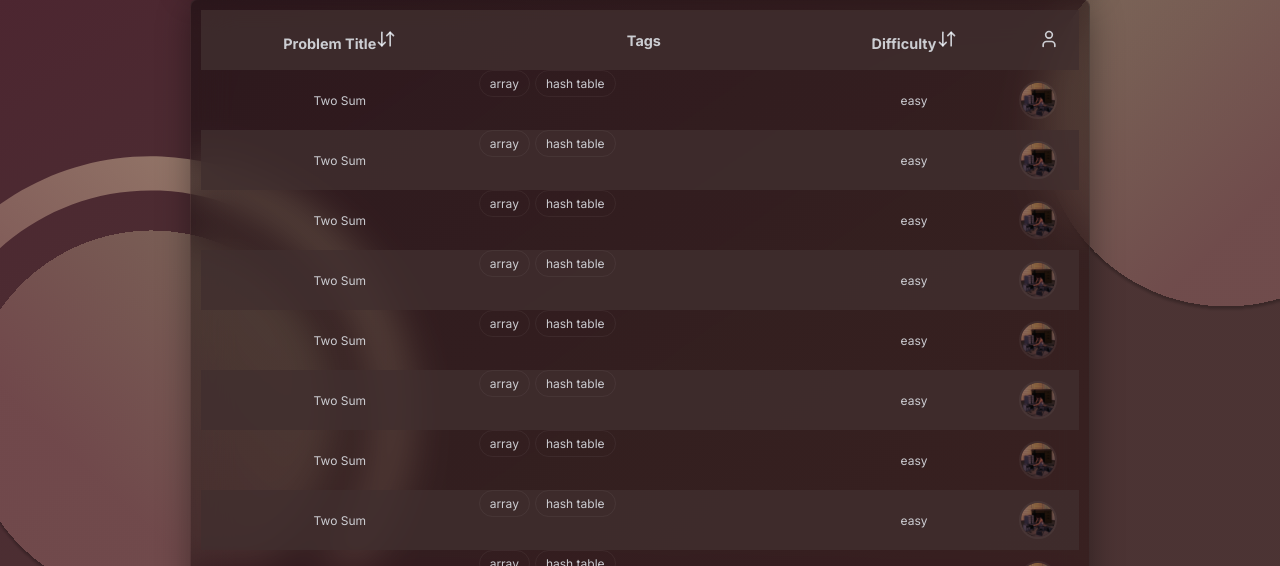
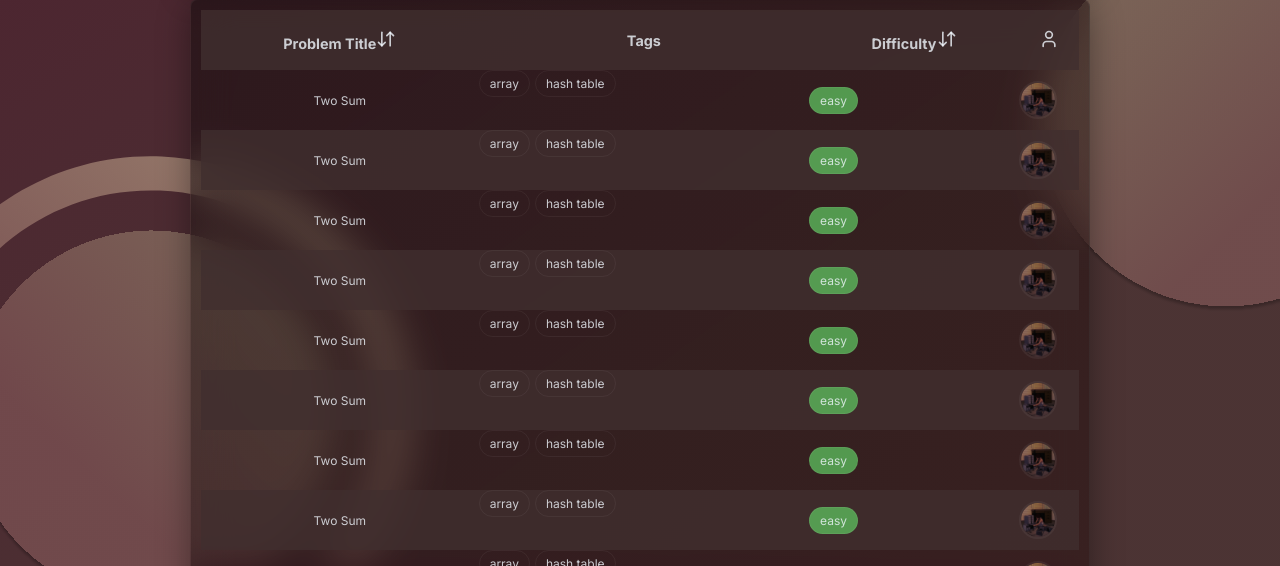
Before and after one commit to rivasjoaquin02/codeforces-clone-frontend, a Next.js app: page /problems in a window 1280 px wide. Shown: the part 234-800 px from the top of the page. Built offline with nearby package versions, Linux system fonts and the light colour scheme; no server answers.

Commit message:
added Server Side Search for the list of problems

```diff
--- a/app/problems/[id]/page.tsx
+++ b/app/problems/[id]/page.tsx
@@ -30,14 +30,12 @@ const getProblem = async (id: string): Promise<Problem | undefined> => {
 };
 
 const ProblemIdPage = async ({ params }: Props) => {
-    console.log(params.id);
-
     // const problem = await getProblem(params.id);
 
     const problem: ProblemDB = {
         title: "Title Example",
         description: "Description ....",
-        difficulty: "medium",
+        difficulty: "easy",
         example_input: "6 5 43 2 1 1 ",
         example_output: " 3 4 5 34 2 1",
         id: "64c18c406486fc32c9e2dc62",
--- a/app/problems/page.tsx
+++ b/app/problems/page.tsx
@@ -1,6 +1,7 @@
-import ProblemsList from "@/components/Problems/ProblemsList";
+import { ProblemDB } from "@/types";
+import Problems from "@/components/Problems/Problems";
+import Pagination from "@/components/ui/Pagination/Pagination";
 import { getProblems } from "@/services/problems";
-import { ProblemDB } from "@/types";
 
 const MOCH_PROBLEM: ProblemDB = {
     id: "1",
@@ -14,6 +15,20 @@ const MOCH_PROBLEM: ProblemDB = {
     tags: ["array", "hash table"],
 };
 
+const isMatch = (
+    problem: ProblemDB,
+    title?: string,
+    difficulty?: string
+): boolean => {
+    let match = true;
+    if (problem) {
+        if (title)
+            match = problem.title.toLowerCase().includes(title.toLowerCase());
+        if (difficulty) match = problem.difficulty === difficulty;
+    }
+    return match;
+};
+
 const ProblemsPage = async ({
     searchParams,
 }: {
@@ -21,6 +36,9 @@ const ProblemsPage = async ({
 }) => {
     const page = searchParams["page"] ?? "1";
     const per_page = searchParams["per_page"] ?? "10";
+
+    const filterByTitle = searchParams["title"] ?? "";
+    const filterByDifficulty = searchParams["difficulty"] ?? "";
 
     const start = (Number(page) - 1) * Number(per_page);
     const end = start + Number(per_page);
@@ -32,17 +50,24 @@ const ProblemsPage = async ({
             ...v,
             id: idx.toString(),
         }));
-    const entries = problems.slice(start, end);
+    const entries = problems
+        .slice(start, end)
+        .filter((problem) =>
+            isMatch(problem, filterByTitle[0], filterByDifficulty[0])
+        );
 
-    console.log(problems);
+    // console.log(problems);
     // console.log(page, per_page, start, end);
 
     return (
-        <ProblemsList
-            problems={entries}
-            hasPrevPage={start > 0}
-            hasNextPage={end < problems.length}
-        />
+        <>
+            <Problems.SearchBar />
+            <Problems.Table problems={entries} />
+            <Pagination
+                hasPrevPage={start > 0}
+                hasNextPage={end < problems.length}
+            />
+        </>
     );
 };
 
--- a/components/Problems/BoxTitleDifficultyTags.tsx
+++ b/components/Problems/BoxTitleDifficultyTags.tsx
@@ -1,31 +1,26 @@
 import BoxContainer from "../BoxContainer";
-import Input from "../ui/Input/Input";
 import Tag from "../ui/Tag/Tag";
 
 interface Props {
     title: string;
     difficulty: "easy" | "medium" | "hard";
     tags: Array<string>;
-    handleChangeTitle?: (value: string) => void;
-    handleChangeDifficulty?: (value: string) => void;
-    handleChangeTags?: (values: Array<string>) => void;
 }
 
-const BoxTitleDifficultyTags = ({
-    title,
-    difficulty,
-    tags,
-    handleChangeTitle,
-    handleChangeDifficulty,
-    handleChangeTags,
-}: Props) => (
+const BoxTitleDifficultyTags = ({ title, difficulty, tags }: Props) => (
     <BoxContainer style={{ gridRow: "span 2" }}>
         <h3>{title}</h3>
         <h3>Difficulty</h3>
         <div className="tag-container">
-            <Tag selected={difficulty === "easy"}>easy</Tag>
-            <Tag selected={difficulty === "medium"}>medium</Tag>
-            <Tag selected={difficulty === "hard"}>hard</Tag>
+            <Tag difficulty={difficulty === "easy" ? difficulty : undefined}>
+                easy
+            </Tag>
+            <Tag difficulty={difficulty === "medium" ? difficulty : undefined}>
+                medium
+            </Tag>
+            <Tag difficulty={difficulty === "hard" ? difficulty : undefined}>
+                hard
+            </Tag>
         </div>
         <h3>Tags</h3>
         <div className="tag-container">
--- a/components/Problems/ProblemInfo.tsx
+++ b/components/Problems/ProblemInfo.tsx
@@ -6,8 +6,6 @@ interface Props {
 }
 
 const ProblemInfo = ({ data }: Props) => {
-    // const submitPath = `${req.url}/submit`;
-
     const {
         title,
         difficulty,
--- a/components/Problems/ProblemsList.tsx
+++ /dev/null
@@ -1,52 +0,0 @@
-"use client";
-
-import { Problem, ProblemDB } from "@/types";
-import Problems from "./Problems";
-
-import { useState } from "react";
-import Pagination from "../ui/Pagination/Pagination";
-
-interface Props {
-    problems: Array<ProblemDB>;
-    hasPrevPage: boolean;
-    hasNextPage: boolean;
-}
-
-const ProblemsList = ({ problems, hasPrevPage, hasNextPage }: Props) => {
-
-    const [filteredProblems, setFilteredProblems] =
-        useState<Array<ProblemDB>>(problems);
-
-    const isMatch = (
-        problem: Problem,
-        title?: string,
-        difficulty?: string
-    ): boolean => {
-        let match = true;
-        if (problem) {
-            if (title)
-                match = problem.title
-                    .toLowerCase()
-                    .includes(title.toLowerCase());
-            if (difficulty) match = problem.difficulty === difficulty;
-        }
-        return match;
-    };
-
-    const filterProblems = (title?: string, difficulty?: string) => {
-        setFilteredProblems(
-            problems.filter((problem) => isMatch(problem, title, difficulty))
-        );
-        // console.log(filteredProblems);
-    };
-
-    return (
-        <>
-            <Problems.SearchBar handleChange={filterProblems} />
-            <Problems.Table problems={filteredProblems} />
-            <Pagination hasPrevPage={hasPrevPage} hasNextPage={hasNextPage} />
-        </>
-    );
-};
-
-export default ProblemsList;
--- a/components/Problems/SearchBar/SearchBar.tsx
+++ b/components/Problems/SearchBar/SearchBar.tsx
@@ -1,6 +1,6 @@
 "use client";
 
-import "./SearchBar.css"
+import "./SearchBar.css";
 import { Search, Plus } from "lucide-react";
 import { useState } from "react";
 import Button from "../../ui/Button/Button";
@@ -8,9 +8,7 @@ import Input from "../../ui/Input/Input";
 import Select from "../../ui/Select/Select";
 import ButtonRedirect from "../../ui/Button/ButtonRedirect";
 
-interface Props {
-    handleChange: (title?: string, difficulty?: string) => void;
-}
+import { useRouter } from "next/navigation";
 
 export const DIFFICULTIES = [
     { value: "easy", label: "Easy" },
@@ -18,7 +16,8 @@ export const DIFFICULTIES = [
     { value: "hard", label: "Hard" },
 ];
 
-const SearchBar = ({ handleChange }: Props) => {
+const SearchBar = () => {
+    const router = useRouter();
     const [title, setTitle] = useState<string>("");
     const [difficulty, setDifficulty] = useState<string>("");
 
@@ -34,7 +33,13 @@ const SearchBar = ({ handleChange }: Props) => {
                         options={DIFFICULTIES}
                     />
                 </div>
-                <Button handleClick={() => handleChange(title, difficulty)}>
+                <Button
+                    handleClick={() =>
+                        router.push(
+                            `/problems/?title=${title}&difficulty=${difficulty}`
+                        )
+                    }
+                >
                     <Search size={20} />
                 </Button>
             </div>
--- a/components/Problems/Table/Table.tsx
+++ b/components/Problems/Table/Table.tsx
@@ -1,5 +1,3 @@
-"use client";
-
 import "./Table.css";
 import { ProblemDB } from "@/types";
 import { ArrowDownUp, User } from "lucide-react";
@@ -69,11 +67,12 @@ const Table = ({ problems }: Props) => {
                             ))}
                         </td>
                         <td className="table-difficulty">
-                            {problem.difficulty}
+                            <Tag difficulty={problem.difficulty}>
+                                {problem.difficulty}
+                            </Tag>
                         </td>
                         <td className="table-avatar">
                             <Avatar />
-                            {/* <Avatar userId={problem.authorId} />     */}
                         </td>
                     </tr>
                 ))}
```
